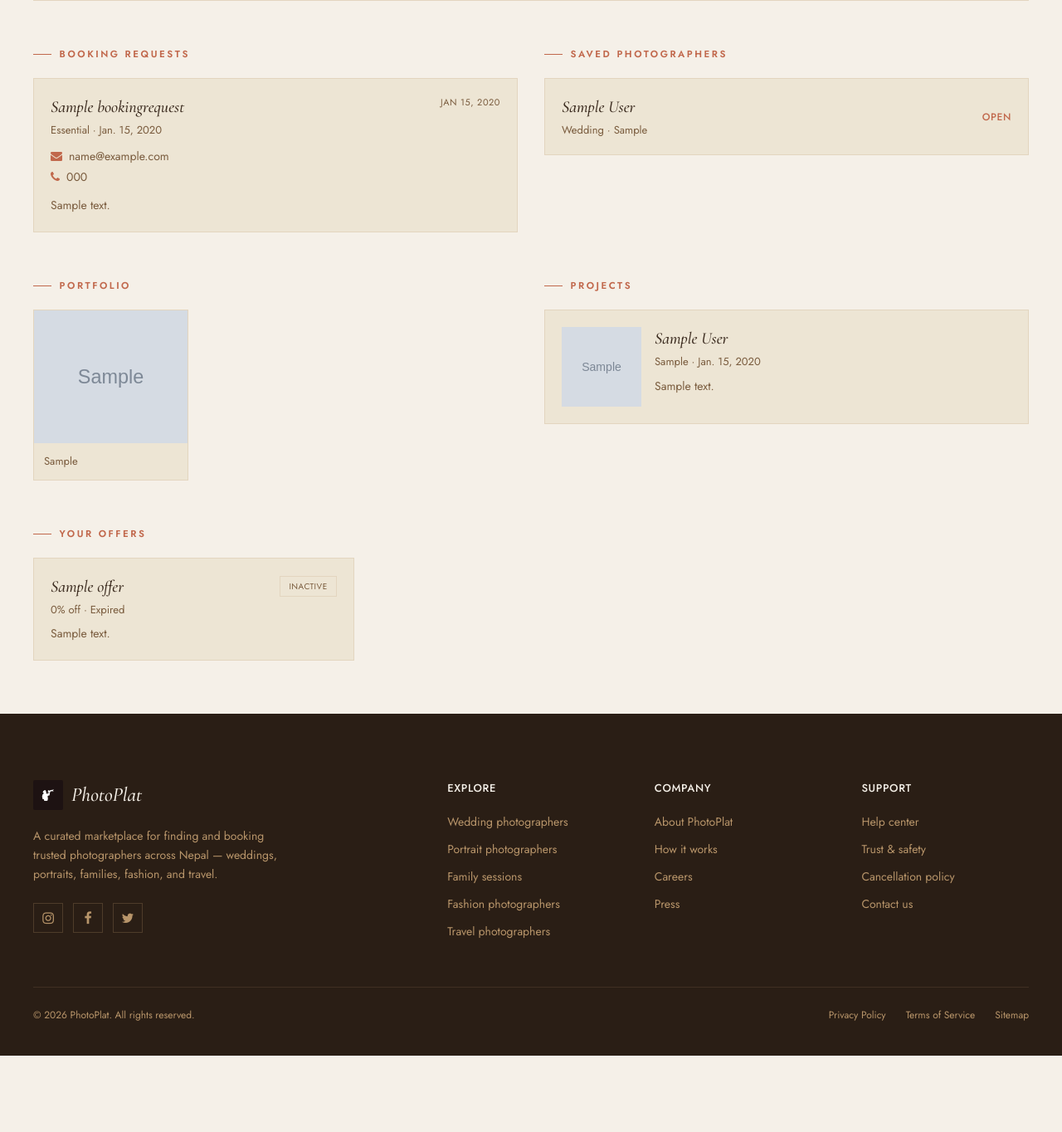
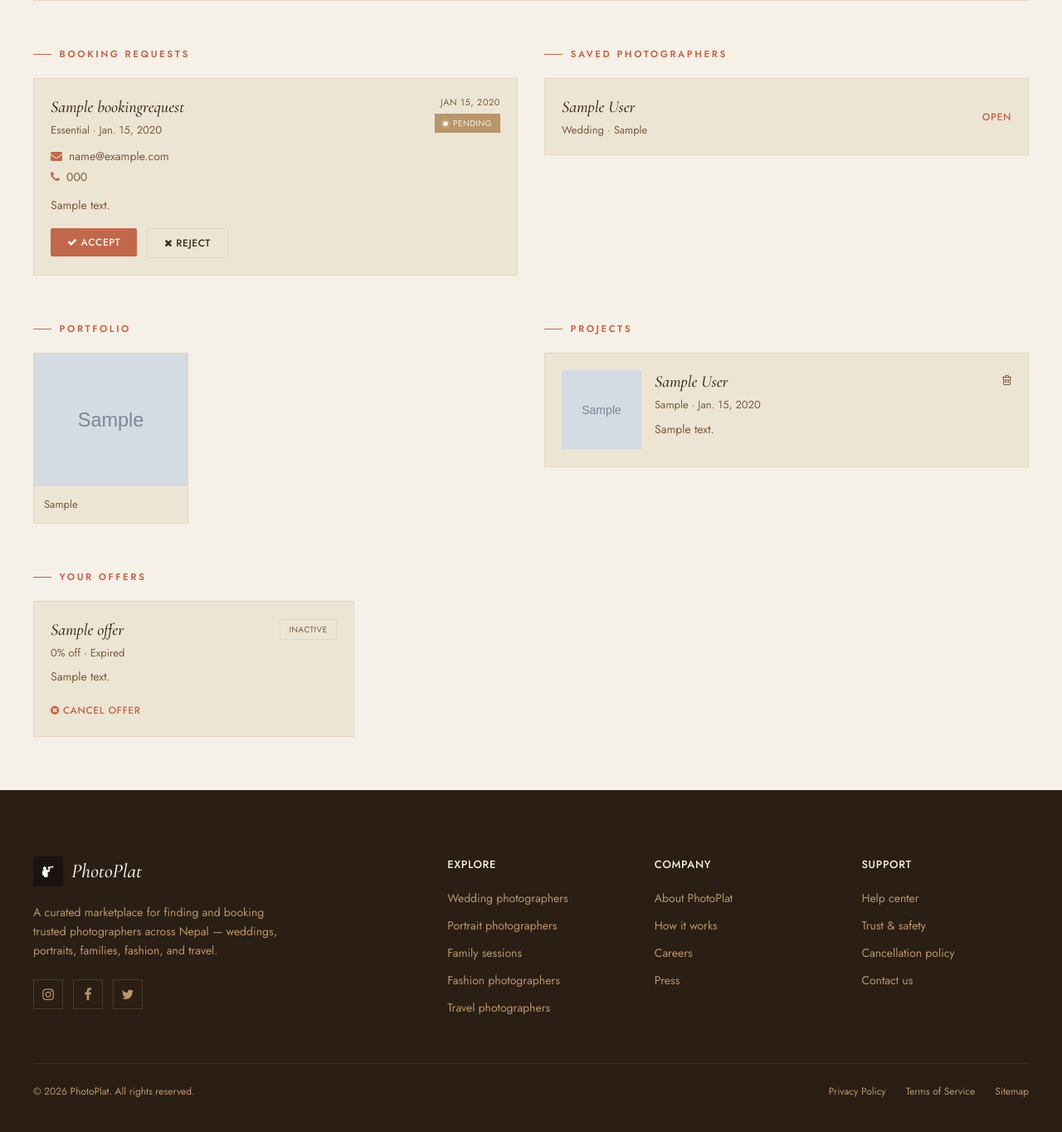
Before and after one commit to Biraj17/photoplatform, a Django app: page /accounts/dashboard/ in a window 1280 px wide. Shown: the part 2451-3815 px from the top of the page at 83% size. Before the commit the page ends 3723 px from the top, so only its background shows below. Run offline with Django 5.2, Linux system fonts and the light colour scheme; a user stored in the database is signed in; tables that the repository leaves empty hold one stand-in row (values such as "Sample post"); grey boxes marked "Sample" are stand-in pictures; some libraries are stand-ins or nearby versions.

Commit message:
offer/project cancellation, booking accept/reject with client emails
Photographers can now cancel their own offers and remove projects from
the dashboard. Booking requests get Accept/Reject buttons that update
status and email the client with a decision message (SMTP configurable
via env vars, falls back to console logging when unset). Also matched
the offer card hover animation to project history on the public profile.

Co-Authored-By: Claude Sonnet 5 <noreply@anthropic.com>

```diff
--- a/accounts/templates/accounts/dashboard.html
+++ b/accounts/templates/accounts/dashboard.html
@@ -164,7 +164,16 @@
                   <h3 class="font-display text-xl italic font-medium">{{ booking.client_name }}</h3>
                   <p class="text-[13px] text-bark mt-1">{{ booking.package }}{% if booking.shoot_date %} · {{ booking.shoot_date }}{% endif %}</p>
                 </div>
-                <span class="text-[11px] uppercase tracking-wider text-bark">{{ booking.created_at|date:"M d, Y" }}</span>
+                <div class="flex flex-col items-end gap-1.5">
+                  <span class="text-[11px] uppercase tracking-wider text-bark">{{ booking.created_at|date:"M d, Y" }}</span>
+                  {% if booking.status == "Accepted" %}
+                    <span class="text-[10px] uppercase tracking-wider bg-moss text-cream px-2.5 py-1">Accepted</span>
+                  {% elif booking.status == "Rejected" %}
+                    <span class="text-[10px] uppercase tracking-wider bg-terracotta text-cream px-2.5 py-1">Rejected</span>
+                  {% else %}
+                    <span class="status-pulse text-[10px] uppercase tracking-wider bg-clay text-cream px-2.5 py-1">Pending</span>
+                  {% endif %}
+                </div>
               </div>
               <div class="text-[14px] text-bark mt-3 space-y-1">
                 <p><i class="fa fa-envelope text-terracotta mr-2"></i>{{ booking.client_email }}</p>
@@ -174,6 +183,26 @@
               </div>
               {% if booking.message %}
                 <p class="text-[14px] text-bark leading-relaxed mt-3">{{ booking.message }}</p>
+              {% endif %}
+              {% if booking.status == "Pending" %}
+                <div class="flex gap-3 mt-4">
+                  <form method="post" onsubmit="return confirm('Accept this booking request?');">
+                    {% csrf_token %}
+                    <input type="hidden" name="action" value="accept_booking">
+                    <input type="hidden" name="booking_id" value="{{ booking.pk }}">
+                    <button type="submit" class="btn-primary px-5 py-2 text-[12px] font-medium uppercase tracking-wider">
+                      <i class="fa fa-check mr-1"></i>Accept
+                    </button>
+                  </form>
+                  <form method="post" onsubmit="return confirm('Reject this booking request?');">
+                    {% csrf_token %}
+                    <input type="hidden" name="action" value="reject_booking">
+                    <input type="hidden" name="booking_id" value="{{ booking.pk }}">
+                    <button type="submit" class="hairline px-5 py-2 text-[12px] font-medium uppercase tracking-wider hover:border-terracotta hover:text-terracotta">
+                      <i class="fa fa-times mr-1"></i>Reject
+                    </button>
+                  </form>
+                </div>
               {% endif %}
             </article>
           {% empty %}
@@ -229,8 +258,18 @@
                   <i class="fa fa-camera text-bark"></i>
                 </div>
               {% endif %}
-              <div>
-                <h3 class="font-display text-xl italic font-medium">{{ project.title }}</h3>
+              <div class="flex-1">
+                <div class="flex items-start justify-between gap-3">
+                  <h3 class="font-display text-xl italic font-medium">{{ project.title }}</h3>
+                  <form method="post" onsubmit="return confirm('Remove this project?');">
+                    {% csrf_token %}
+                    <input type="hidden" name="action" value="delete_project">
+                    <input type="hidden" name="project_id" value="{{ project.pk }}">
+                    <button type="submit" class="text-bark hover:text-terracotta text-sm" aria-label="Remove project" title="Remove project">
+                      <i class="fa fa-trash-o"></i>
+                    </button>
+                  </form>
+                </div>
                 <p class="text-[13px] text-bark mt-1">
                   {% if project.location %}{{ project.location }}{% endif %}
                   {% if project.completed_at %}{% if project.location %} · {% endif %}{{ project.completed_at }}{% endif %}
@@ -251,7 +290,7 @@
       <span class="section-tag">Your Offers</span>
       <div class="grid grid-cols-1 sm:grid-cols-2 lg:grid-cols-3 gap-5 mt-5">
         {% for offer in offers %}
-          <article class="hairline bg-parchment p-5">
+          <article class="card-lift hairline bg-parchment p-5">
             <div class="flex items-center justify-between gap-3">
               <h3 class="font-display text-xl italic font-medium">{{ offer.title }}</h3>
               {% if offer.is_current %}
@@ -264,6 +303,14 @@
             {% if offer.description %}
               <p class="text-[14px] text-bark leading-relaxed mt-2">{{ offer.description }}</p>
             {% endif %}
+            <form method="post" class="mt-4" onsubmit="return confirm('Cancel this offer?');">
+              {% csrf_token %}
+              <input type="hidden" name="action" value="delete_offer">
+              <input type="hidden" name="offer_id" value="{{ offer.pk }}">
+              <button type="submit" class="text-terracotta text-[12px] font-medium uppercase tracking-wider hover:underline">
+                <i class="fa fa-times-circle mr-1"></i>Cancel offer
+              </button>
+            </form>
           </article>
         {% empty %}
           <p class="text-bark text-[14px] mt-4">No offers added yet.</p>
--- a/accounts/views.py
+++ b/accounts/views.py
@@ -5,7 +5,9 @@ from django.shortcuts import redirect, render
 from django.utils import timezone
 from django.utils.http import url_has_allowed_host_and_scheme
 
+from main.emails import send_booking_decision_email
 from main.forms import PhotographerOfferForm
+from main.models import BookingRequest
 
 from .forms import (
     PhotographerJoinForm,
@@ -105,6 +107,11 @@ def photographer_dashboard(request):
                 project.save()
                 messages.success(request, "Project added.")
                 return redirect("photographer_dashboard")
+        elif action == "delete_project":
+            deleted, _ = photographer.projects.filter(pk=request.POST.get("project_id")).delete()
+            if deleted:
+                messages.success(request, "Project removed.")
+            return redirect("photographer_dashboard")
         elif action == "add_offer":
             offer_form = PhotographerOfferForm(request.POST)
             if offer_form.is_valid():
@@ -113,6 +120,26 @@ def photographer_dashboard(request):
                 offer.save()
                 messages.success(request, "Offer added to your public profile.")
                 return redirect("photographer_dashboard")
+        elif action == "delete_offer":
+            deleted, _ = photographer.offers.filter(pk=request.POST.get("offer_id")).delete()
+            if deleted:
+                messages.success(request, "Offer cancelled.")
+            return redirect("photographer_dashboard")
+        elif action in ("accept_booking", "reject_booking"):
+            booking = photographer.booking_requests.filter(pk=request.POST.get("booking_id")).first()
+            if booking:
+                accepted = action == "accept_booking"
+                booking.status = BookingRequest.STATUS_ACCEPTED if accepted else BookingRequest.STATUS_REJECTED
+                booking.responded_at = timezone.now()
+                booking.is_read = True
+                booking.save()
+                send_booking_decision_email(booking, accepted=accepted)
+                messages.success(
+                    request,
+                    f"Booking {'accepted' if accepted else 'declined'}. "
+                    f"{booking.client_name} has been notified by email.",
+                )
+            return redirect("photographer_dashboard")
 
     return render(request, "accounts/dashboard.html", {
         "photographer": photographer,
--- a/main/admin.py
+++ b/main/admin.py
@@ -13,7 +13,7 @@ class OfferAdmin(admin.ModelAdmin):
 
 @admin.register(BookingRequest)
 class BookingRequestAdmin(admin.ModelAdmin):
-    list_display = ("client_name", "photographer", "shoot_date", "package", "is_read", "created_at")
-    list_filter = ("package", "is_read", "shoot_date")
+    list_display = ("client_name", "photographer", "shoot_date", "package", "status", "is_read", "created_at")
+    list_filter = ("status", "package", "is_read", "shoot_date")
     search_fields = ("client_name", "client_email", "client_phone", "photographer__full_name")
-    readonly_fields = ("created_at",)
+    readonly_fields = ("created_at", "responded_at")
--- a/main/models.py
+++ b/main/models.py
@@ -56,6 +56,15 @@ class BookingRequest(models.Model):
         ("Custom", "Custom"),
     ]
 
+    STATUS_PENDING = "Pending"
+    STATUS_ACCEPTED = "Accepted"
+    STATUS_REJECTED = "Rejected"
+    STATUS_CHOICES = [
+        (STATUS_PENDING, "Pending"),
+        (STATUS_ACCEPTED, "Accepted"),
+        (STATUS_REJECTED, "Rejected"),
+    ]
+
     photographer = models.ForeignKey(
         Photographer,
         on_delete=models.CASCADE,
@@ -68,6 +77,8 @@ class BookingRequest(models.Model):
     package = models.CharField(max_length=20, choices=PACKAGE_CHOICES, default="Custom")
     message = models.TextField()
     is_read = models.BooleanField(default=False)
+    status = models.CharField(max_length=10, choices=STATUS_CHOICES, default=STATUS_PENDING)
+    responded_at = models.DateTimeField(blank=True, null=True)
     created_at = models.DateTimeField(auto_now_add=True)
 
     class Meta:
--- a/main/templates/main/photographer_profile.html
+++ b/main/templates/main/photographer_profile.html
@@ -130,7 +130,7 @@
           <h2 class="font-display text-3xl italic font-medium mt-4 mb-6">Offers from {{ photographer.full_name }}</h2>
           <div class="grid grid-cols-1 sm:grid-cols-2 gap-5">
             {% for offer in photographer_offers %}
-              <article class="hairline bg-parchment p-6">
+              <article class="card-lift hairline bg-parchment p-6">
                 <i class="fa {{ offer.icon }} text-xl text-terracotta mb-4"></i>
                 <h3 class="font-display text-xl italic font-medium">{{ offer.title }}</h3>
                 {% if offer.description %}
```
Also changed, not shown: main/emails.py (added, +37 -0 lines), project/settings.py (+15 -0 lines), main/migrations/0006_bookingrequest_responded_at_bookingrequest_status.py (added).
